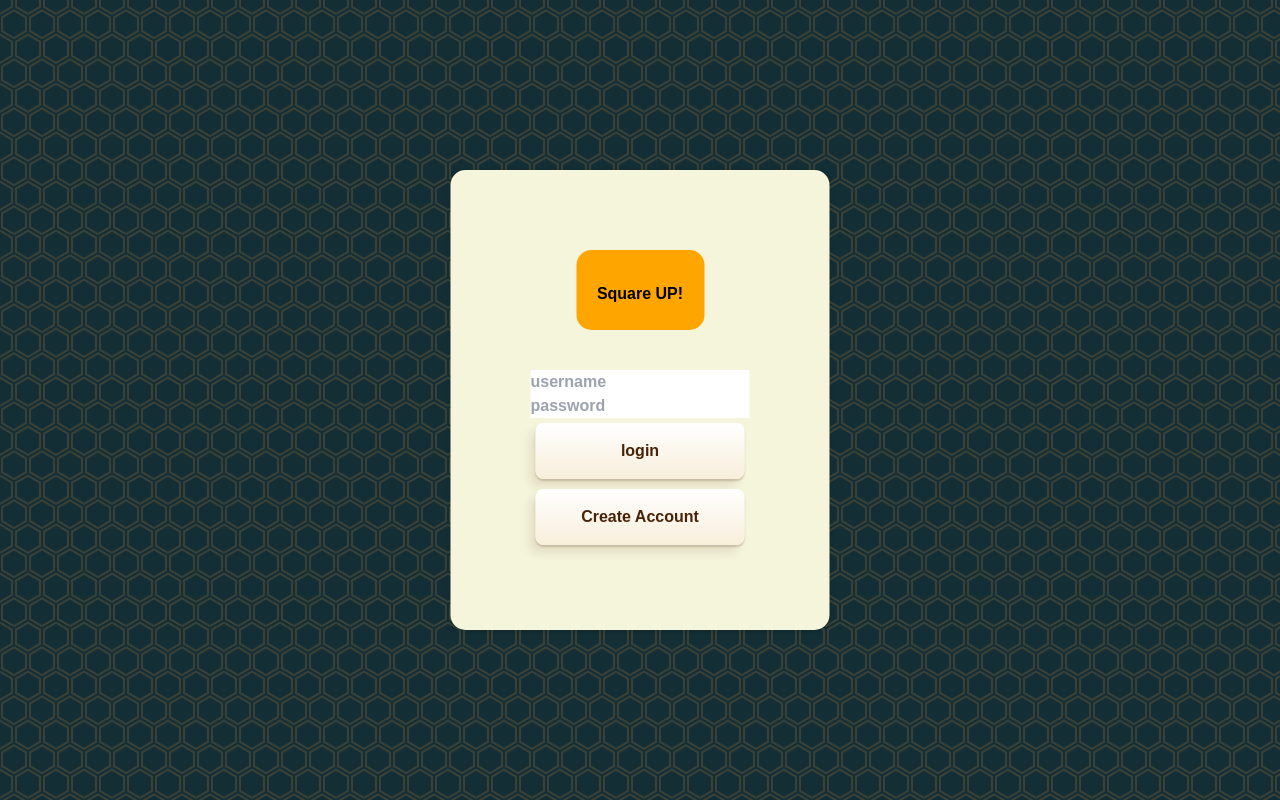
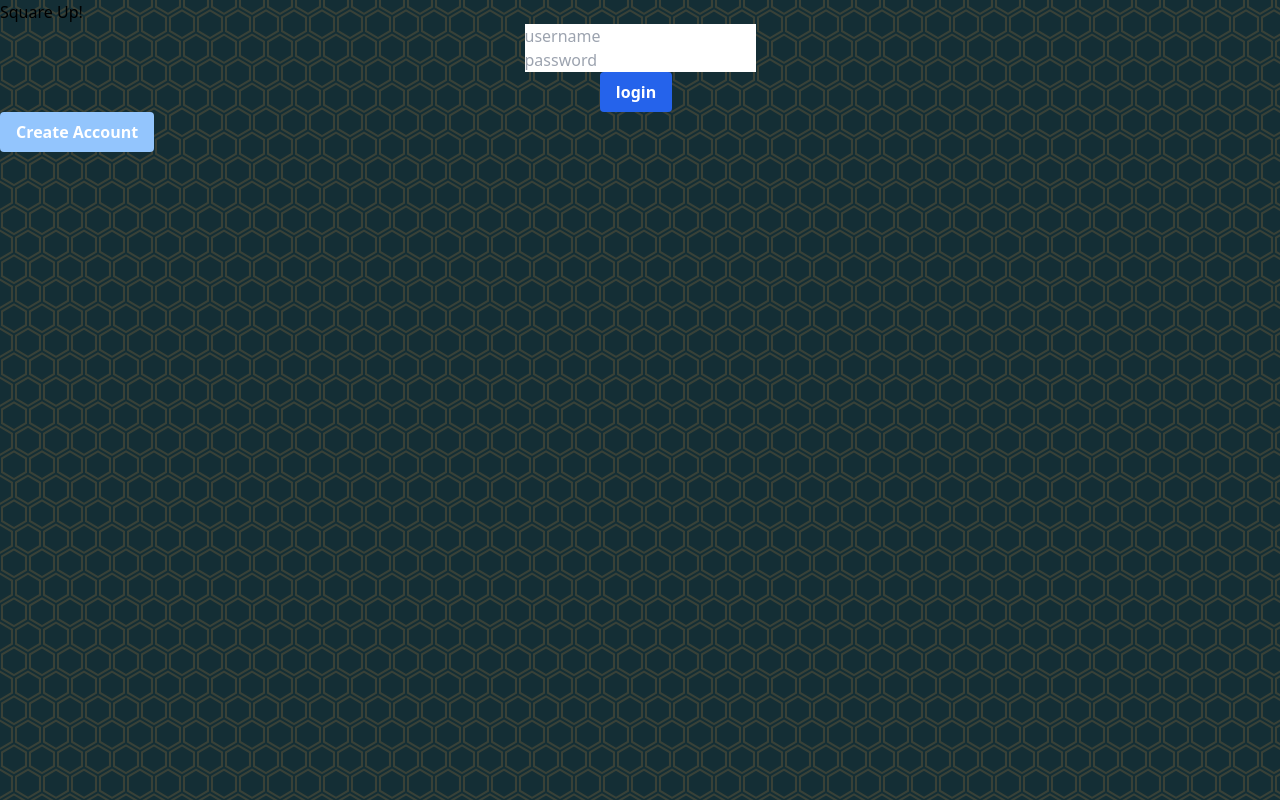
Before and after one commit to SquareUpGoblinSharks/SquareUp, a React app: page / in a window 1280 px wide. Built offline with nearby package versions, Linux system fonts and the light colour scheme; a web font is replaced by a local one.

Commit message:
Initial implementation of re-usable form

```diff
--- a/client/components/Button.jsx
+++ b/client/components/Button.jsx
@@ -1,14 +1,15 @@
 import React from 'react'
 
-const Button = ({value, onClickFunc, primary}) => {
+const Button = ({value, onClickFunc, primary, type, additionalClasses}) => {
   // Adding for testing - will remove later
   // if (!onClickFunc) onClickFunc = () => alert('Clicked');
   if (!value) value = 'placeholder';
   if (primary === undefined) primary = false;
   return (
     <button
-      className={`${primary ? 'bg-blue-600 hover:bg-blue-400' : 'bg-blue-300 hover:bg-blue-100'} text-white font-bold py-2 px-4 rounded`}
+      className={`${primary ? 'bg-blue-600 hover:bg-blue-400' : 'bg-blue-300 hover:bg-blue-100'} text-white font-bold py-2 px-4 mr-2 rounded ${additionalClasses}`}
       onClick={onClickFunc}
+      type={type ? type : 'button'}
     >{value}
     </button>
   )
--- a/client/components/ButtonBar.jsx
+++ b/client/components/ButtonBar.jsx
@@ -5,12 +5,20 @@ import Button from './Button.jsx';
 const ButtonBar = ({ passHandleClick }) => {
   return (
     <div className="buttonBar">
-      <button id="pass" onClick={passHandleClick}>
-        PASS
-      </button>
-      <button id="maybe">MAYBE</button>
-      <button id="squareUp">SQUARE UP</button>
-      <Button/>
+      <Button
+        value={'SQUARE UP'}
+        primary={false}
+      />
+      <Button
+        onClickFunc={passHandleClick}
+        value={'PASS'}
+        primary={false}
+      />
+      <Button
+        onClickFunc={passHandleClick}
+        value={'PASS'}
+        primary={false}
+      />
     </div>
   );
 };
--- /dev/null
+++ b/client/components/Form.jsx
@@ -0,0 +1,36 @@
+import React from 'react'
+import FormInput from './FormInput';
+import { useForm } from 'react-hook-form';
+import { useState } from 'react';
+import Button from './Button';
+
+const Form = ({onSubmit, inputDetails}) => {
+  const { register, handleSubmit } = useForm();
+
+  // generate form elements
+  inputDetails.map(detailsObj => {
+
+    console.log(detailsObj);
+  })
+
+
+  return (
+    <form onSubmit={handleSubmit(onSubmit)} className='flex flex-col items-center'>
+      {inputDetails.map( (detailsObj, index) => {
+        return <FormInput
+          key={index}
+          {...register(detailsObj.name, detailsObj.rules)}
+          {...detailsObj}
+        />
+      })}
+        <Button
+          type={'submit'}
+          value={'login'}
+          primary={true}
+          additionalClasses={'border-slate-300'}
+        />
+    </form>
+  )
+}
+
+export default Form
--- /dev/null
+++ b/client/components/FormInput.jsx
@@ -0,0 +1,18 @@
+import React from 'react'
+
+// Not sure what forwardRef and ref are doing
+const FormInput = React.forwardRef(
+  ({...props}, ref) => {
+    console.log(ref);
+    return (
+      <input
+        {...props}
+        // innerRef={'ref'}
+        ref={ref}
+        className=''
+      />
+    )
+  }
+);
+
+export default FormInput
--- a/client/routes/Login.jsx
+++ b/client/routes/Login.jsx
@@ -4,7 +4,9 @@ import { useDispatch } from 'react-redux';
 import { getUsers, login } from '../state/userSlice.js';
 import { useForm } from 'react-hook-form';
 
+import Button from '../components/Button.jsx';
 import client from '../lib/client.js';
+import Form from '../components/Form.jsx';
 
 const Login = () => {
   const dispatch = useDispatch();
@@ -18,9 +20,7 @@ const Login = () => {
    */
 
   const onSubmit = async (data) => {
-
-    try{
-
+    try {
       const response = await client.post('/login', data, {})
       if (response.status === 200) {
         dispatch(login(response.data));
@@ -36,17 +36,50 @@ const Login = () => {
   }
 
   return (
-    <div className='login'>
-      <div className='logo'><a>Square UP!</a></div>
-      <form onSubmit={handleSubmit(onSubmit)}>
-        <input {...register('username')} placeholder="username" />
-        <input {...register('password')} type="password" placeholder="password" />
-        <input  className='button' type="submit" value="login" />
-        <button className='button' type='button' onClick={
-          () => {navigate('/signup')}
-        }>Create Account</button>
-      </form>
-    </div>
+    <>
+    {/* Replace this with evan's container */}
+      <h3>Square Up!</h3>
+      <Form
+        onSubmit={onSubmit}
+        inputDetails={[
+          {
+            name: 'username',
+            placeholder: 'username',
+            rules: {required: true}
+          }
+          ,{
+            name: 'password',
+            type: 'password',
+            placeholder: 'password',
+            rules: {required: true}
+          }
+        ]}>
+        <Button
+          type={'submit'}
+          value={'login'}
+          primary={true}
+          additionalClasses={'border-slate-300'}
+        />
+      </Form>
+
+
+
+      {/* <form onSubmit={handleSubmit(onSubmit)} className='flex flex-col items-center'>
+        <input {...register('username', {required: true})} placeholder="username" />
+        <input {...register('password', {required: true})} type="password" placeholder="password" />
+        <Button
+          type={'submit'}
+          value={'login'}
+          primary={true}
+          additionalClasses={'border-slate-300'}
+        />
+      </form> */}
+      <Button
+        onClickFunc={() => { navigate('/signup') }}
+        primary={false}
+        value={'Create Account'}
+      />
+    </>
   );
 };
 
--- a/client/styles.scss
+++ b/client/styles.scss
@@ -250,6 +250,8 @@ body {
   color: orange;
 }
 
+/*
+Commenting out login styling in order to rebuild with tailwind
 .login {
   position: absolute;
   top: 50%;
@@ -408,7 +410,7 @@ body {
     transform: translateY(0.125rem);
   }
 }
-
+*/
 .signup {
   position: absolute;
   top: 50%;
```
